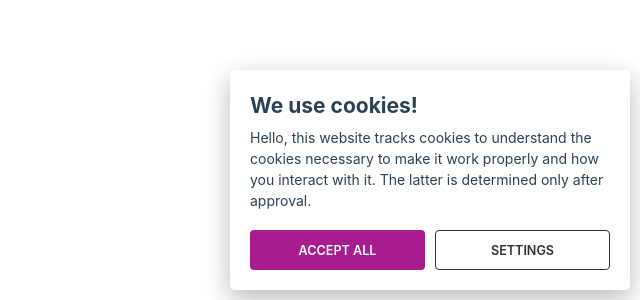
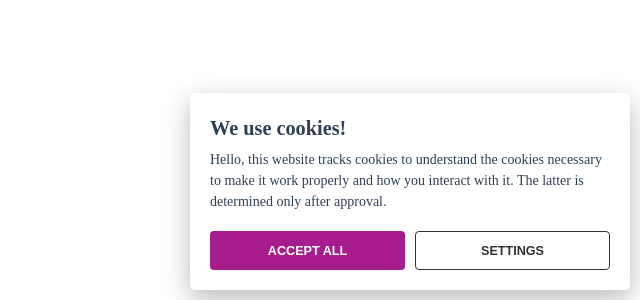
Before and after one commit to mertvural/cookie-consents, a Vue app: page / in a window 1280 px wide. Shown: the part 500-800 px from the top of the page, without its empty margins (640-1280 px from the left). Built offline with nearby package versions, Linux system fonts and the light colour scheme.

Commit message:
sayfalarda scss path degistirildi

```diff
--- a/src/App.vue
+++ b/src/App.vue
@@ -62,9 +62,11 @@ export default {
   },
   mounted() {
     let self = this;
-    const openedCookieBttn = document.querySelector(".openedCookieBttn");
-    if (!openedCookieBttn) return
-    openedCookieBttn.addEventListener("click", () => self.openedModal());
+    window.addEventListener("load", function (event) {
+      const openedCookieBttn = document.querySelector(".openedCookieBttn");
+      if (!openedCookieBttn) return
+      openedCookieBttn.addEventListener("click", () => self.openedModal());
+    });
   },
   methods: {
     /*
--- a/src/assets/main.scss
+++ b/src/assets/main.scss
@@ -8,13 +8,12 @@
 .modal-wrapper {
     position: fixed;
     z-index: 99999;
-    top: 0;
+    top: 100px;
     right: 0;
     left: 0;
     bottom: 0;
     margin: auto;
-    transform: translateY(100px);
-    transition: transform .4s ease;
+    transition: top .4s ease;
 }
 
 .settings_modal {
@@ -49,10 +48,12 @@
         border-top: 1px solid #f1f3f5;
         padding: 10px 30px;
     }
+
     &__footer-buttons {
-        margin:0 -.5vw;
+        margin: 0 -.5vw;
+
         .btn {
-            margin:0 .5vw
+            margin: 0 .5vw
         }
     }
 }
@@ -97,6 +98,8 @@
     z-index: 99997;
 
     h2 {
+        font-size: 1.45em;
+        font-weight: 700;
         margin: 0;
         padding: 0;
         color: var(--text-title-description-color);
@@ -114,7 +117,7 @@
         flex-flow: row wrap;
         justify-content: space-between;
         margin-top: 1.4em;
-        gap:10px;
+        gap: 10px;
     }
 
     &__btn-link {
@@ -150,7 +153,7 @@
     cursor: pointer;
     font-weight: 600;
     transition: all 0.3s ease;
-    border:1px solid transparent;
+    border: 1px solid transparent;
     min-width: 160px;
 
     &--secondary {
@@ -165,11 +168,11 @@
     &--primary {
         background: transparent;
         border-color: var(--btn-text-primary-color);
-        color:var(--btn-text-primary-color);
+        color: var(--btn-text-primary-color);
 
         &:hover {
             background-color: var(--btn-bg-primary-hover);
-            color:#fff;
+            color: #fff;
         }
     }
 
@@ -201,7 +204,7 @@
         p {
             margin: 0;
             padding: 0;
-            color:var(--cookie-category-block-text);
+            color: var(--cookie-category-block-text);
         }
     }
 
@@ -226,7 +229,7 @@
 
         &::before {
 
-            border:1px solid var(--cookie-category-block-text);
+            border: 1px solid var(--cookie-category-block-text);
             border-width: 0 2px 2px 0;
             padding: 0.2em;
             display: inline-block;
@@ -398,14 +401,13 @@ input:disabled:hover {
 .cookieConsentModalWrapper {
     visibility: hidden;
     opacity: 0;
-    transition: all .3s ease;
 
     &.opened {
         visibility: visible;
         opacity: 1;
 
         .modal-wrapper {
-            transform: translateY(0);
+            top: 0;
         }
     }
 }
@@ -453,13 +455,15 @@ input:disabled:hover {
 @media screen and (max-width:768px) {
 
     .settings_modal {
-        border-radius:0;
+        border-radius: 0;
+
         &__footer-buttons {
             display: flex;
             flex-direction: column;
-            gap:5px;
+            gap: 5px;
+
             .btn {
-                margin:0
+                margin: 0
             }
         }
     }
--- a/src/components/OptionModal.vue
+++ b/src/components/OptionModal.vue
@@ -66,6 +66,6 @@ export default {
 }
 </script>
 
-<style>
-
+<style lang="scss" scoped>
+@import "../assets/main.scss";
 </style>
--- a/src/components/RightConsent.vue
+++ b/src/components/RightConsent.vue
@@ -23,6 +23,6 @@ export default {
 }
 </script>
 
-<style>
-
+<style lang="scss" scoped>
+@import "../assets/main.scss";
 </style>
--- a/src/main.js
+++ b/src/main.js
@@ -1,7 +1,6 @@
 import { createApp } from 'vue'
 import App from './App.vue'
 import "./assets/config.css"
-import "./assets/main.scss"
 createApp(App).mount('#app_cookieconsent')
 
 export {App}
```
